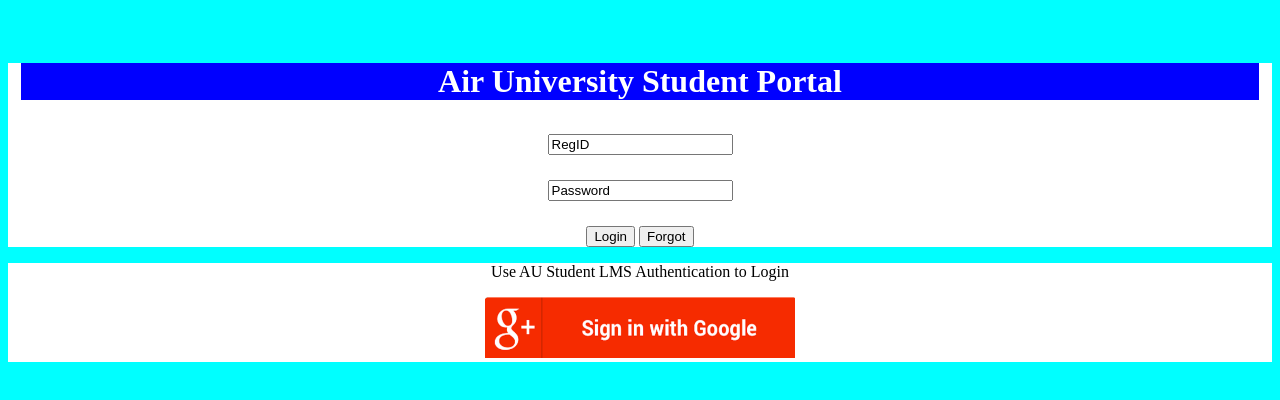
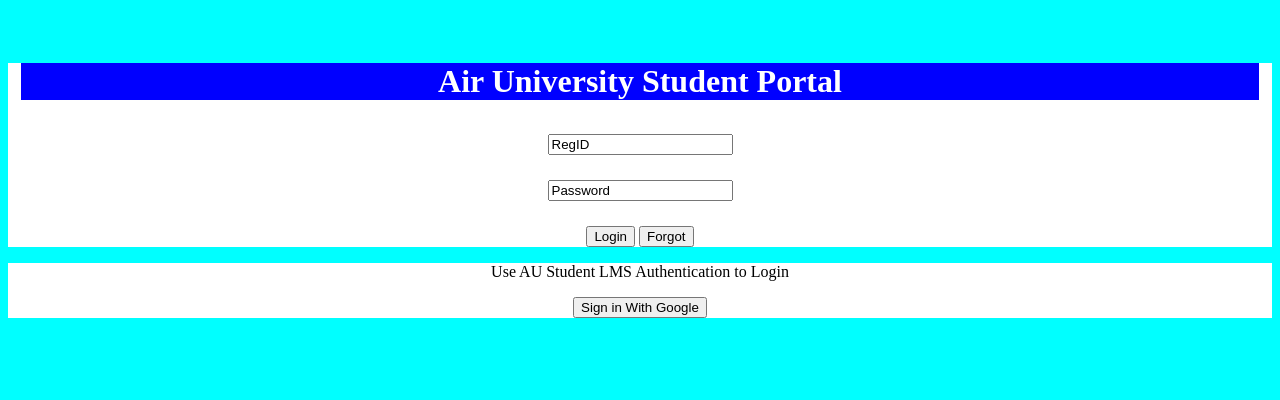
Before and after one commit to SE-Muhammad-Shamoil/FrontEnd_Project_Student_Portal_login_Redesign, a plain HTML site: page index.html in a window 1280 px wide. Drawn offline with Linux system fonts and the light colour scheme.

Commit message:
Updated target Image

```diff
--- a/index.html
+++ b/index.html
@@ -1,13 +1,16 @@
 <!DOCTYPE html>
 <html lang="en">
+
   <head>
     <meta charset="UTF-8" />
     <meta name="viewport" content="width=device-width, initial-scale=1.0" />
     <title>Air University Student Portal</title>
     <link rel="stylesheet" href="style.css">
   </head>
+
   <body>
     <div class="container1">
+
         <div class="input">
           <h1 class="title">Air University Student Portal</h1>
           <input type="text" value="RegID" class="input">
@@ -20,10 +23,13 @@
           <button class="bttn" >Login</button>
           <button class = "bttn">Forgot</button>
         </div>
+
     </div>
+
     <div class ="container2">
         <p class="text">Use AU Student LMS Authentication to Login</p>
-        <img src ="image.png" class ="GoogleLogin">
+        <button type="button">Sign in With Google</button>
     </div>
+
   </body>
 </html>
--- a/style.css
+++ b/style.css
@@ -14,6 +14,8 @@ body{
     background-color: white;
 }
 
+
+
 .title
 {
     background-color:blue ;
```
Also changed, not shown: Target-Image.jpg (added), 1 other file.
